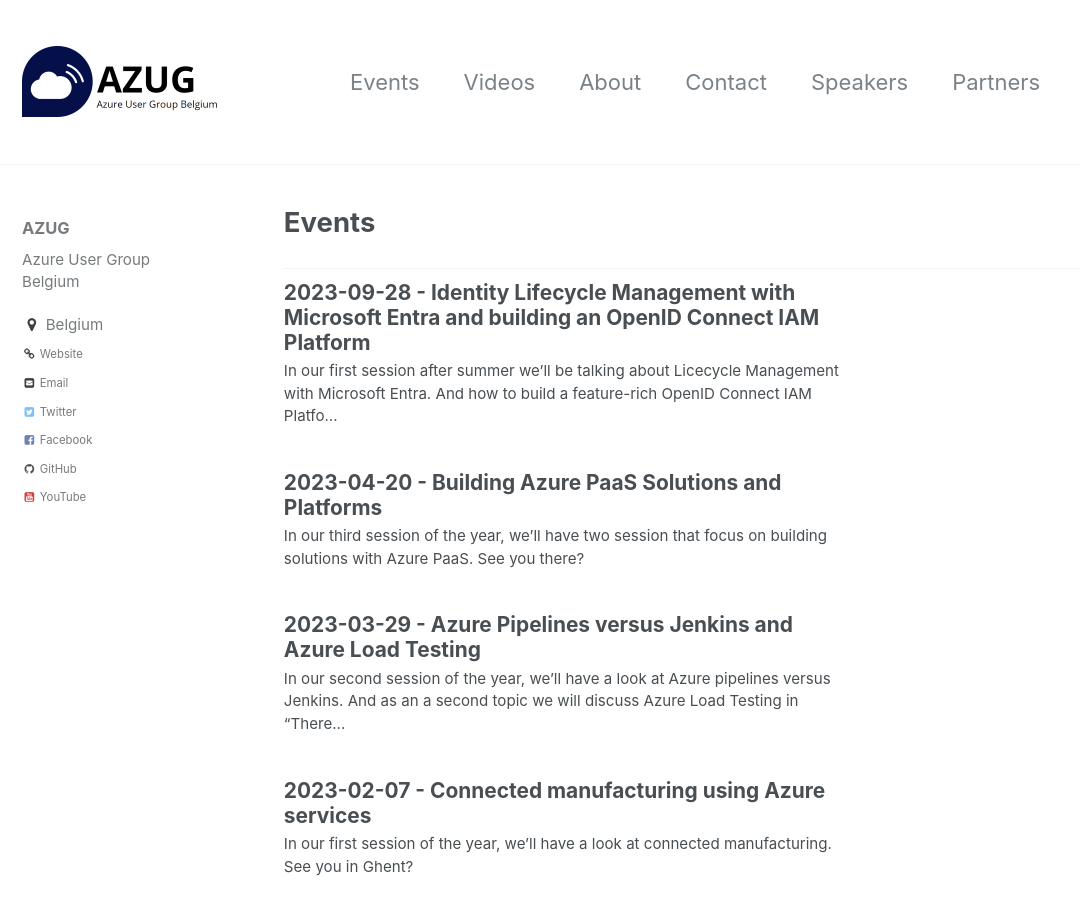
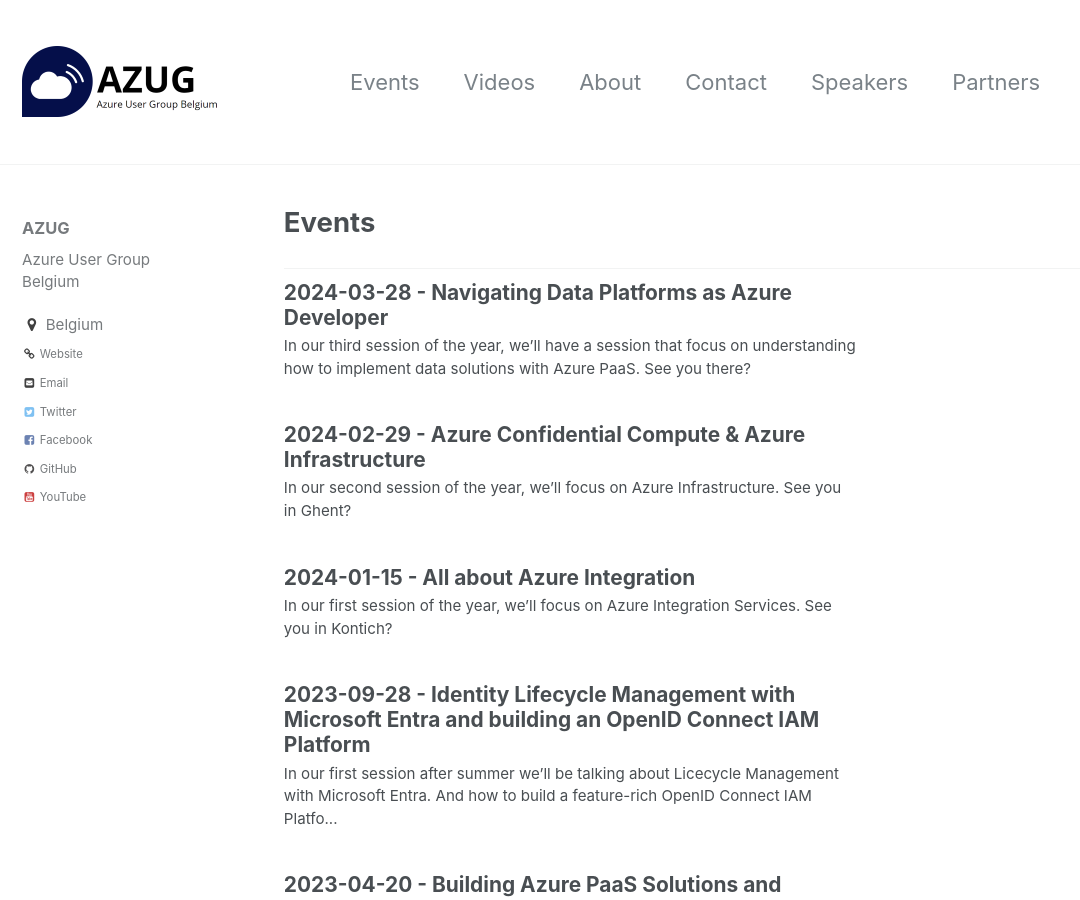
Before and after one commit to AzugBe/azugbe.github.io, a Jekyll site: the page built from _pages/events.html, in a window 1280 px wide and 900 px high. Shown: the whole window, without its empty margins (0-1080 px from the left). Built offline with Jekyll 4.4.1, drawn with Linux system fonts in a browser that asks for light colours; comment, search, counter and statistics services are not loaded.

Commit message:
Create all the events for Q1 2024 (#139)
* Add April event at Zure

* add skeleton for events Q1 2024

* update events with some more info

* update events with some more info

* update jan event

```diff
--- /dev/null
+++ b/_posts/events/2024-01-15---azure-integration-services.md
@@ -0,0 +1,49 @@
+---
+layout: single
+title: "2024-01-15 - All about Azure Integration"
+date: 2024-01-15 18:00:00 +0000
+comments: true
+published: true
+categories: ["events"]
+tags: ["Events"]
+author: ["Glenn Colpaert", "Mike Martin"]
+---
+
+In our first session of the year, we'll focus on Azure Integration Services. See you in Kontich?
+
+## Agenda
+
+### Azure Integration Services for Developers
+
+<img src="/assets/media/speakers/michael-stephenson.jpg" alt="Michael Stephenson" align="right" height="100" width="100" style="margin-right: 20px;">
+
+**Speaker: Michael Stephenson** Coach and Consultant helping customer successfully adopt Microsoft Azure.
+
+### Azure Cost Management with Serverless360
+
+<img src="/assets/media/speakers/saravana-kuma.jpg" alt="Saravana Kuma" align="right" height="100" width="100" style="margin-right: 20px;">
+
+**Speaker: Saravana Kuma** CEO at Kovai.co.
+
+## Practical details
+
+**Event date:** January 15th, 2023 - you are welcome from 17:30, food served at 18:00, session starts 18:30.
+
+**Event location: Address**<br />
+<img width="120" height="60" align="right" alt="Axxess" src="/assets/media/sponsors/logo-integrationteam.png">Main D'or<br/>
+Veldkant 4 <br/>
+2550 Kontich<br/>
+Belgium
+
+## Register via Pretix
+
+<link rel="stylesheet" type="text/css" href="https://pretix.eu/azug/20240115/widget/v1.css">
+<script type="text/javascript" src="https://pretix.eu/widget/v1.en.js" async></script>
+<pretix-widget event="https://pretix.eu/azug/20240115/"></pretix-widget>
+<noscript>
+   <div class="pretix-widget">
+        <div class="pretix-widget-info-message">
+            JavaScript is disabled in your browser. To access our ticket shop without JavaScript, please <a target="_blank" rel="noopener" href="https://pretix.eu/azug/20240115/">click here</a>.
+        </div>
+    </div>
+</noscript>
--- /dev/null
+++ b/_posts/events/2024-02-29---azure-confidential-compute-infastructure.md
@@ -0,0 +1,47 @@
+---
+layout: single
+title: "2024-02-29 - Azure Confidential Compute & Azure Infrastructure"
+date: 2024-02-29 18:00:00 +0000
+comments: true
+published: true
+categories: ["events"]
+tags: ["Events"]
+author: ["Glenn Colpaert", "Kris Van Der Mast"]
+---
+
+In our second session of the year, we'll focus on Azure Infrastructure. See you in Ghent?
+
+## Agenda
+
+### Azure Confidential Computing: The Key to Unlocking the Cloud for Your Most Sensitive Workloads
+
+<img src="/assets/media/speakers/jan-gezels.jpg" alt="Jan Gezels" align="right" height="100" width="100" style="margin-right: 20px;">Azure Confidential Computing is a cutting-edge technology that enables you to run your most sensitive workloads in the cloud with even greater security. By using hardware-based trusted execution environments to encrypt data in use, Azure Confidential Computing ensures that your data is protected from unauthorized access, even by cloud providers and administrators. This means that you can confidently move your most strict workloads to the cloud, knowing that your data is always secure. With Azure Confidential Computing, you can unlock the full potential of the cloud for your most sensitive workloads.
+
+**Speaker: Jan Gezels** Senior Cloud Solution Architect at Microsoft
+
+### 2nd Session To Be Announced
+
+**Speaker: 2nd Speaker To Be Announced**
+
+## Practical details
+
+**Event date:** Februari 29th, 2023 - you are welcome from 17:30, apetizers served at 18:00, session starts 18:30, dinner served at 19:15 between the sessions.
+
+**Event location: Address**<br />
+<img width="120" height="60" align="right" alt="Axxess" src="/assets/media/sponsors/logo-axxes.png">Ghelamco Arena - Pitch Arena<br/>
+Ottergemsesteenweg Zuid 808<br/>
+9000 Gent<br/>
+Belgium
+
+## Register via Pretix
+
+<link rel="stylesheet" type="text/css" href="https://pretix.eu/azug/2024022/widget/v1.css">
+<script type="text/javascript" src="https://pretix.eu/widget/v1.en.js" async></script>
+<pretix-widget event="https://pretix.eu/azug/2024022/"></pretix-widget>
+<noscript>
+   <div class="pretix-widget">
+        <div class="pretix-widget-info-message">
+            JavaScript is disabled in your browser. To access our ticket shop without JavaScript, please <a target="_blank" rel="noopener" href="https://pretix.eu/azug/2024022/">click here</a>.
+        </div>
+    </div>
+</noscript>
--- /dev/null
+++ b/_posts/events/2024-03-28---azure-developer-data.md
@@ -0,0 +1,57 @@
+---
+layout: single
+title: "2024-03-28 - Navigating Data Platforms as Azure Developer"
+date: 2024-03-28 18:00:00 +0000
+comments: true
+published: true
+categories: ["events"]
+tags: ["Events"]
+author: ["Glenn Colpaert"]
+---
+
+In our third session of the year, we'll have a session that focus on understanding how to implement data solutions with Azure PaaS. See you there?
+
+## Agenda
+
+### Help! As an Azure developer, I'm afraid of drowning in that big lake of data stuff
+
+<img src="/assets/media/speakers/ruben-delange-zure.png" alt="Ruben Delange" align="right" height="100" width="100" style="margin-right: 20px;">
+In today's data-driven world, Azure developers are increasingly required to collaborate with data engineers, analysts, and scientists to build robust and efficient data solutions. Having no data affinity whatsoever, I wanted to break out of my comfort zone and explore this data thing. However, things got pretty confusing, pretty soon.
+
+Should I focus on data warehouses, lakes, swamps, or lakehouses? Is ELT a typo? Should I learn Greek first to be able to understand these delta, kappa, and lambda architectures? And what should I do to get a bronze, silver, or gold data medal?
+
+This session will be packed with information that I wish I had when starting my data journey. You will get practical guidance on how to implement your data solutions using Azure PaaS and Data components.
+
+By the end of this session, you will be able to engage in meaningful discussions with other data professionals without feeling like an imposter.
+
+So expand your horizons, boost your knowledge, and let this session be your first step towards a data mesh nirvana!
+
+
+**Speaker: Ruben Delange** Azure Architect at Zure.
+
+### 2nd Session To Be Announced
+
+**Speaker: 2nd Speaker To Be Announced**
+
+## Practical details
+
+**Event date:** March 28th, 2024 - you are welcome from 17:30, food served at 18:00, session starts 18:30.
+
+**Event location: Address**<br />
+<img width="120" height="60" align="right" alt="Zure" src="/assets/media/sponsors/logo-zure.png">Zure<br/>
+Xavier De Cocklaan 70<br/>
+9831 Sint-Martens-Latem<br/>
+Belgium
+
+## Register via Pretix
+
+<link rel="stylesheet" type="text/css" href="https://pretix.eu/azug/20240328/widget/v1.css">
+<script type="text/javascript" src="https://pretix.eu/widget/v1.en.js" async></script>
+<pretix-widget event="https://pretix.eu/azug/20240328/"></pretix-widget>
+<noscript>
+   <div class="pretix-widget">
+        <div class="pretix-widget-info-message">
+            JavaScript is disabled in your browser. To access our ticket shop without JavaScript, please <a target="_blank" rel="noopener" href="https://pretix.eu/azug/20240328/">click here</a>.
+        </div>
+    </div>
+</noscript>
```
Also changed, not shown: index.md (+7 -3 lines), assets/media/speakers/jan-gezels.jpg (added), assets/media/speakers/michael-stephenson.jpg (added), assets/media/speakers/saravana-kuma.jpg (added).
